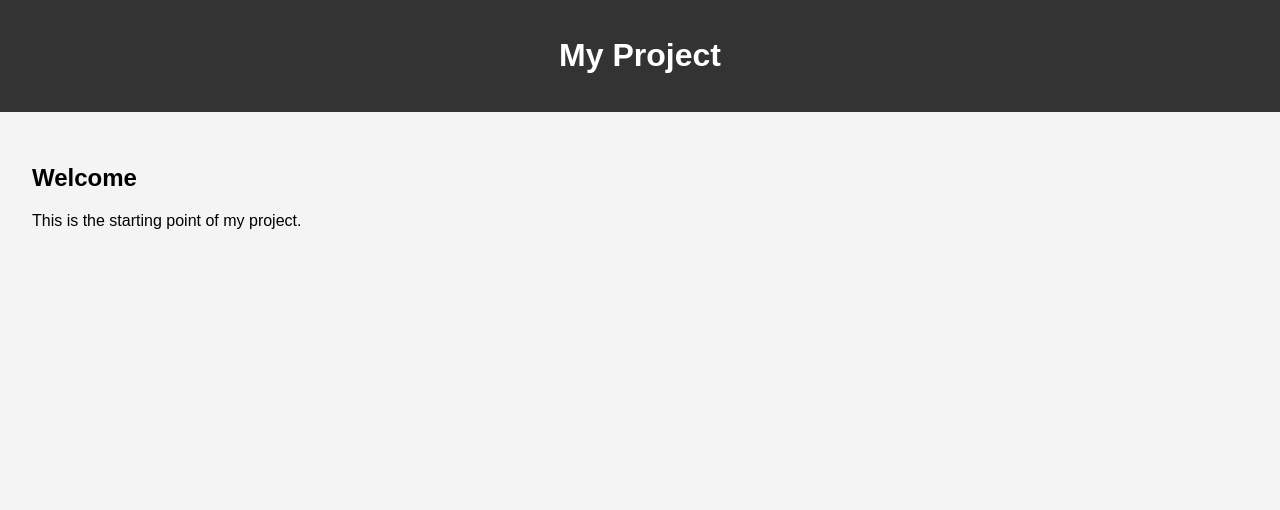
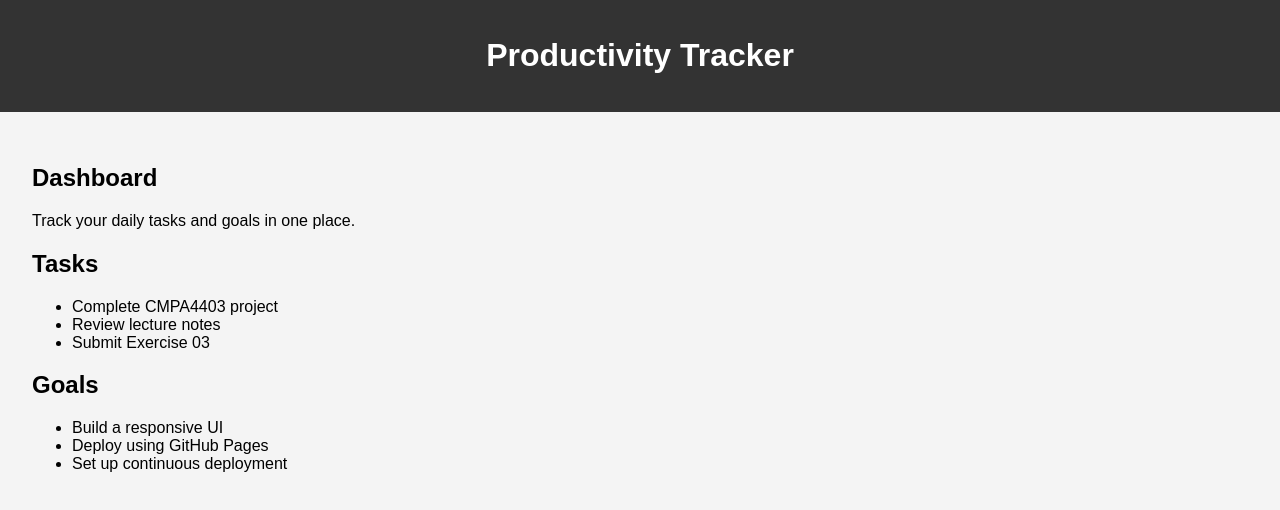
Before and after one commit to sidh426/productivity-tracker-ui, a plain HTML site: page index.html in a window 1280 px wide. Drawn offline with Linux system fonts and the light colour scheme.

Commit message:
Update index.html
added index page

```diff
--- a/index.html
+++ b/index.html
@@ -3,19 +3,37 @@
 <head>
     <meta charset="UTF-8">
     <meta name="viewport" content="width=device-width, initial-scale=1.0">
-    <title>My Project</title>
+    <title>Productivity Tracker</title>
     <link rel="stylesheet" href="styles.css">
 </head>
 <body>
 
     <header>
-        <h1>My Project</h1>
+        <h1>Productivity Tracker</h1>
     </header>
 
     <main>
         <section>
-            <h2>Welcome</h2>
-            <p>This is the starting point of my project.</p>
+            <h2>Dashboard</h2>
+            <p>Track your daily tasks and goals in one place.</p>
+        </section>
+
+        <section>
+            <h2>Tasks</h2>
+            <ul>
+                <li>Complete CMPA4403 project</li>
+                <li>Review lecture notes</li>
+                <li>Submit Exercise 03</li>
+            </ul>
+        </section>
+
+        <section>
+            <h2>Goals</h2>
+            <ul>
+                <li>Build a responsive UI</li>
+                <li>Deploy using GitHub Pages</li>
+                <li>Set up continuous deployment</li>
+            </ul>
         </section>
     </main>
 
```
